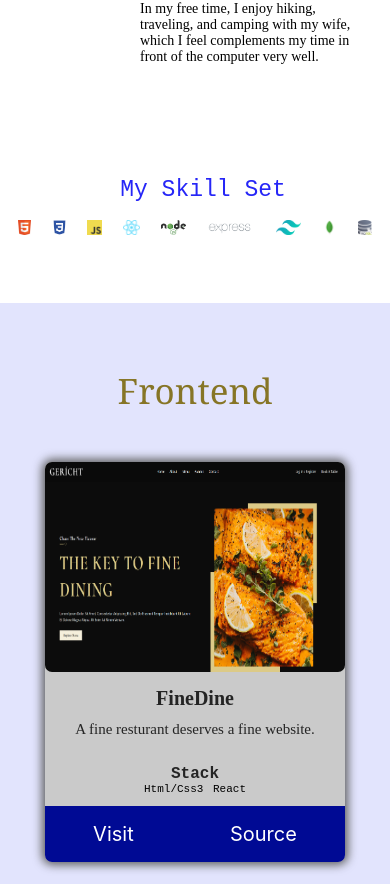
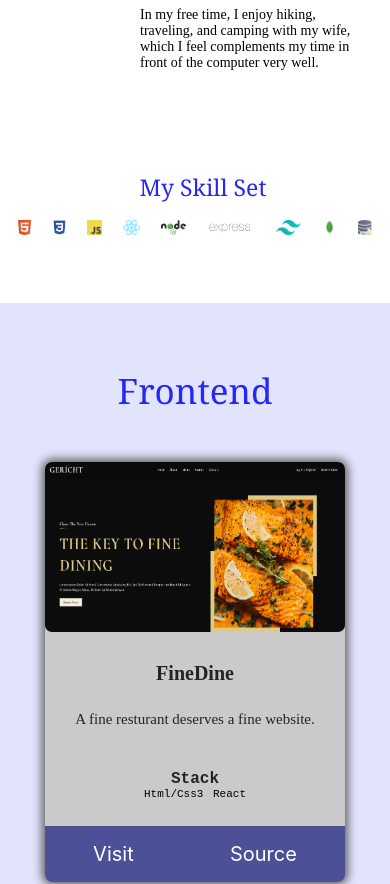
Before and after one commit to MaaX59/my_portfolio, a React (Create React App) app: page / in a window 390 px wide. Shown: the part 964-1848 px from the top of the page. Built offline with nearby package versions, Linux system fonts and the light colour scheme.

Commit message:
all done?

```diff
--- a/src/App.css
+++ b/src/App.css
@@ -23,6 +23,12 @@
   display: flex;
   justify-content: center;
   align-items: center;
+}
+.title {
+  color: rgb(38, 38, 247);
+  font-size: 23px;
+  font-family: Georgia, "Times New Roman", Times, serif;
+  margin: 0 0 2rem 1rem;
 }
 
 .app__wrapper {
--- a/src/components/projectCard.css
+++ b/src/components/projectCard.css
@@ -85,7 +85,7 @@
   flex-direction: row;
   align-items: center;
   justify-content: center;
-  background-color: rgb(0, 10, 148);
+  background-color: rgb(75, 80, 151);
   border-bottom-left-radius: 7px;
   border-bottom-right-radius: 7px;
   justify-content: space-around;
@@ -126,10 +126,11 @@
 @media screen and (max-width: 450px) {
   .app__projectCard {
     width: 300px;
-    height: 400px;
+    height: 420px;
   }
   .app__projectCard-constent_img img {
     width: 300px;
+    height: 170px;
     padding: 0px;
     margin: 0px;
   }
--- a/src/containers/About/About.css
+++ b/src/containers/About/About.css
@@ -38,18 +38,13 @@
   margin: 2rem 0 0 2rem;
   flex-direction: column;
 }
-.title {
-  color: rgb(38, 38, 247);
-  font-size: 23px;
-  font-family: "Courier New", Courier, monospace;
-  margin: 0 0 2rem 1rem;
-}
+
 .app__about_content-info p {
   font-weight: 100;
   font-size: 17px;
   margin-bottom: 1rem;
   font-family: "Rubik";
-  font-weight: 400;
+  font-weight: 300;
 }
 
 .app__about-techstack {
--- a/src/containers/Contact/contact.css
+++ b/src/containers/Contact/contact.css
@@ -1,66 +1,57 @@
 .app__contact {
   display: flex;
-    border-top: 1.5px solid rgb(185, 153, 8);
   /* background: rgb(2, 1, 26); */
   /* background-image: linear-gradient(-25deg, rgb(0, 0, 0) 0%, rgb(0, 0, 51) 100%); */
-    background: rgb(0, 0, 15);
+  background: rgb(207, 207, 207);
   flex-direction: column;
   padding: 2rem 0;
+  font-family: "Cormorant Upright";
 }
-.app__contact-content{
+.app__contact-content {
   display: flex;
   justify-content: center;
-
-
 }
-.app__contact-content-call{
-display: flex;
-justify-content: center;
-flex-direction: column;
-align-items: center;
-margin: 0 4rem;
-
-
-}
-
-.app__contact-content-call h1{
-    line-height: 100%;
-    font-size: 20px;
-}
-
-.app__contact-content-email{
+.app__contact-content-call {
   display: flex;
   justify-content: center;
   flex-direction: column;
   align-items: center;
   margin: 0 4rem;
 }
-.app__contact-content-email h1{
+
+.app__contact-content-call h1 {
   line-height: 100%;
   font-size: 20px;
 }
-.app__contact-content-linkedin{
+
+.app__contact-content-email {
   display: flex;
   justify-content: center;
   flex-direction: column;
   align-items: center;
   margin: 0 4rem;
-
+}
+.app__contact-content-email h1 {
+  line-height: 100%;
+  font-size: 20px;
+}
+.app__contact-content-linkedin {
+  display: flex;
+  justify-content: center;
+  flex-direction: column;
+  align-items: center;
+  margin: 0 4rem;
 }
 .app__contact-content-linkedin a:hover {
-    color: rgb(146, 132, 6);
-    /* border-top: 1px solid rgb(207, 164, 20); */
-    /* border-bottom: 1px solid rgb(207, 164, 20); */
   text-decoration: solid;
-  text-shadow: 1px 0 10px red;
+  text-shadow: 1px 0 10px rgb(139, 139, 139);
   transition: 0.2s ease-in-out;
 }
-.app__contact-content-linkedin a{
+.app__contact-content-linkedin a {
   text-decoration: none;
   font-size: 20px;
-
 }
-.app__contact-content-github{
+.app__contact-content-github {
   display: flex;
   justify-content: center;
   flex-direction: column;
@@ -68,40 +59,32 @@ margin: 0 4rem;
   margin: 0 4rem;
 }
 .app__contact-content-github a:hover {
-    color: rgb(146, 132, 6);
-    /* border-top: 1px solid rgb(207, 164, 20); */
-    /* border-bottom: 1px solid rgb(207, 164, 20); */
   text-decoration: solid;
-  text-shadow: 1px 0 10px red;
+  text-shadow: 1px 0 10px rgb(139, 139, 139);
   transition: 0.2s ease-in-out;
 }
-.app__contact-content-github a{
+.app__contact-content-github a {
   text-decoration: none;
   font-size: 20px;
 }
 
-@media screen and (max-width: 978px){
-    .app__contact-content{
+@media screen and (max-width: 978px) {
+  .app__contact-content {
     flex-direction: column;
-
   }
 
-   .app__contact-content-call{
+  .app__contact-content-call {
     margin: 0 1rem;
-
   }
-   .app__contact-content-email{
+  .app__contact-content-email {
     margin: 0 1rem;
     padding: 1rem;
-
   }
-   .app__contact-content-github{
+  .app__contact-content-github {
     margin: 0 1rem;
     padding-bottom: 1rem;
-
   }
-   .app__contact-content-linkedin{
+  .app__contact-content-linkedin {
     margin: 0 1rem;
-
   }
 }
--- a/src/containers/Frontend/frontend.jsx
+++ b/src/containers/Frontend/frontend.jsx
@@ -7,7 +7,7 @@ const Frontend = () => {
   return (
     <div className="app__frontend" id="frontend">
       <div className="app__frontend-title">
-        <h1>Frontend</h1>
+        <h1 className="title">Frontend</h1>
       </div>
 
       <div className="app__frontend-content">
--- a/src/containers/Fullstack/fullstack.css
+++ b/src/containers/Fullstack/fullstack.css
@@ -12,10 +12,8 @@
   color: rgb(134, 117, 38);
 }
 .app__fullstack-title h1 {
-  font-family: Georgia, "Times New Roman", Times, serif;
   margin: 2rem;
   font-size: 45px;
-  font-weight: 300;
 }
 .app__fullstack-content {
   display: flex;
--- a/src/containers/Fullstack/fullstack.jsx
+++ b/src/containers/Fullstack/fullstack.jsx
@@ -1,22 +1,21 @@
-import React from 'react';
-import "./fullstack.css"
+import React from "react";
+import "./fullstack.css";
 import data from "../../data/fullstack";
-import ProjectCard from '../../components/projectCard';
+import ProjectCard from "../../components/projectCard";
 
-const Fullstack = ()=>{
+const Fullstack = () => {
   return (
-    <div className='app__fullstack' id='fullstack'>
-      <div className='app__fullstack-title'>
-        <h1>Fullstack</h1>
+    <div className="app__fullstack" id="fullstack">
+      <div className="app__fullstack-title">
+        <h1 className="title">Fullstack</h1>
       </div>
-      <div className='app__fullstack-content'>
-
-        {data.map((project, index)=>
-
-        <ProjectCard project={project} key={index}/>)}
+      <div className="app__fullstack-content">
+        {data.map((project, index) => (
+          <ProjectCard project={project} key={index} />
+        ))}
       </div>
     </div>
-  )
-}
+  );
+};
 
 export default Fullstack;
```
Lines whose indentation alone changed are shown as unchanged.
